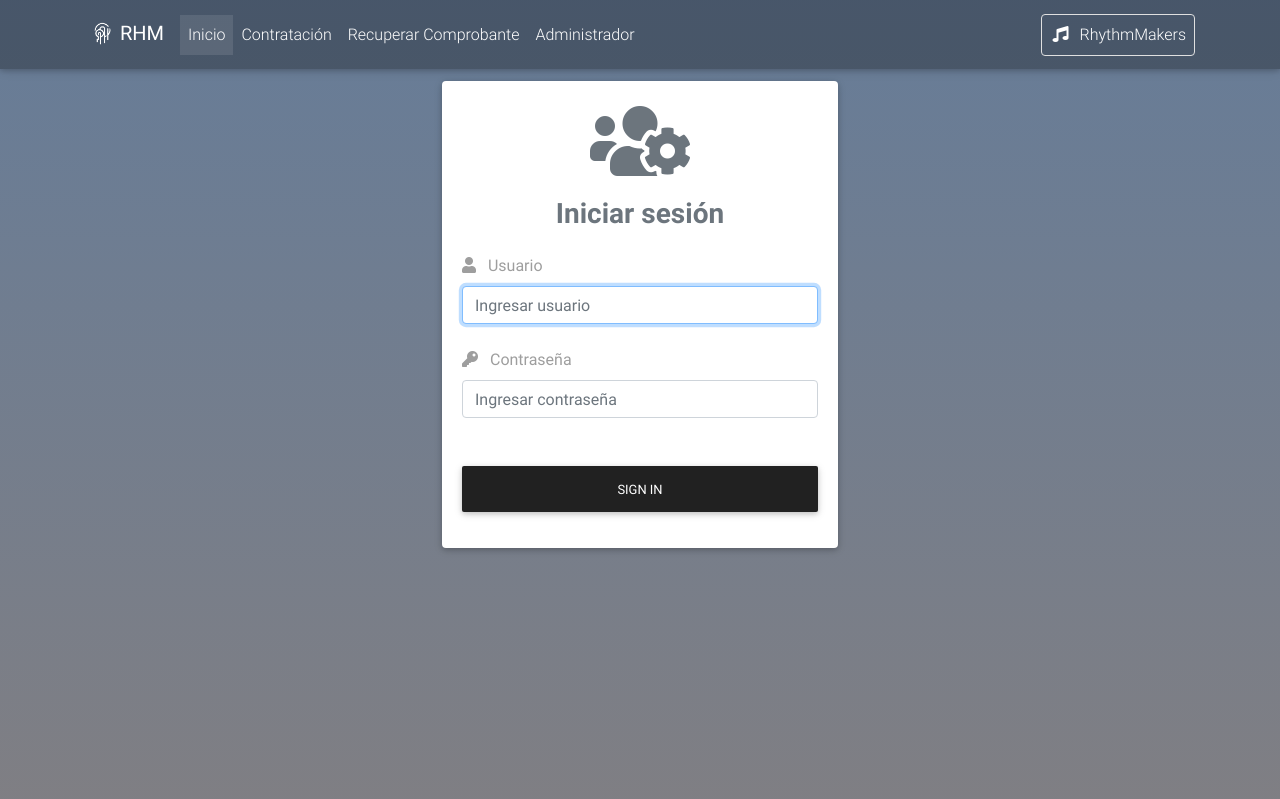
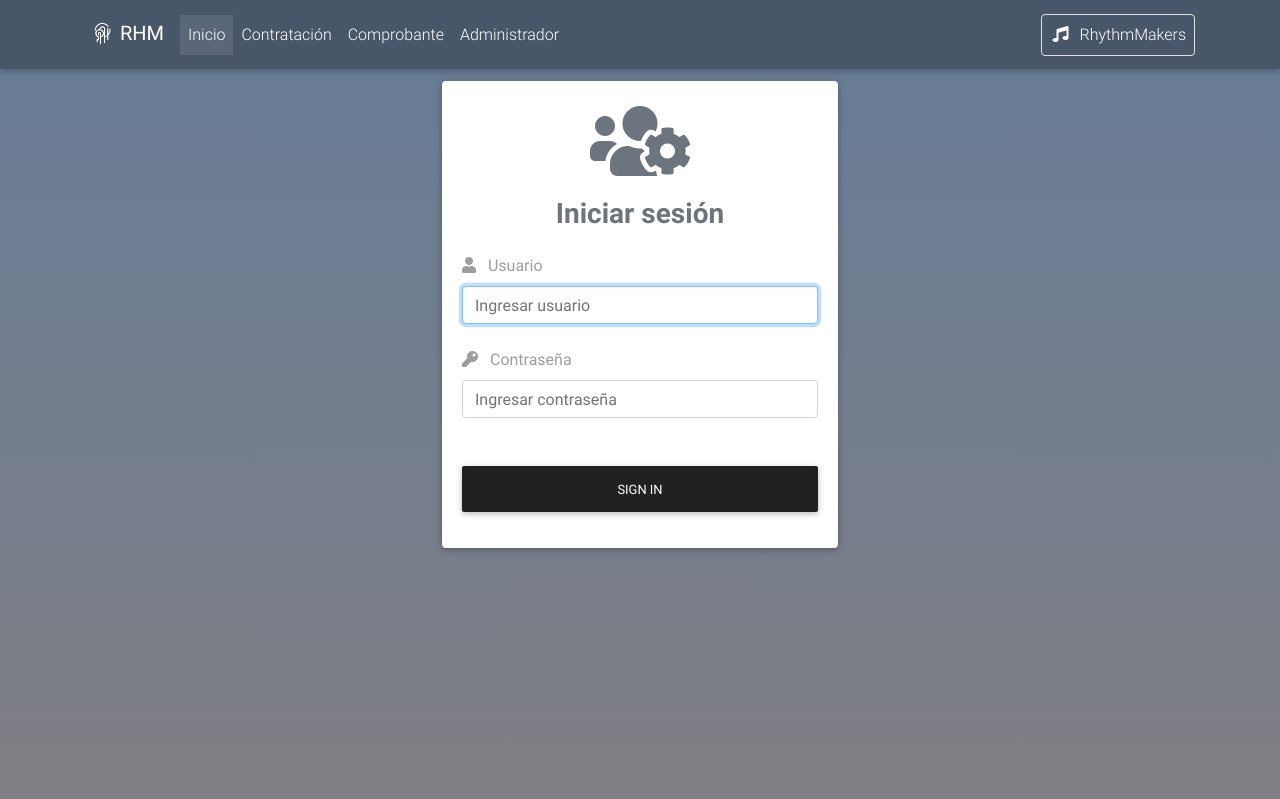
Before and after one commit to Andrelyn12035/Proyecto_DJ_E7, a PHP site: page /login_admin.html in a window 1280 px wide. Shown: the top 799 px of the page. Run offline with PHP 8.4, Linux system fonts and the light colour scheme; some libraries are stand-ins or nearby versions.

Commit message:
Solución de error de posición del nav menu admin

```diff
--- a/login_admin.html
+++ b/login_admin.html
@@ -73,7 +73,7 @@
               <a class="nav-link" href="form.html" target="_self">Contratación</a>
             </li>
             <li class="nav-item">
-              <a class="nav-link" href="comprobante.html" target="_self">Recuperar Comprobante</a>
+              <a class="nav-link" href="comprobante.html" target="_self">Comprobante</a>
             </li>
             <li class="nav-item">
               <a class="nav-link" href="#" target="_self">Administrador</a>
--- a/php/footer.php
+++ b/php/footer.php
@@ -12,9 +12,3 @@
     </script>
 </body>
 </html>
-    <nav class="navbar navbar-dark bg-dark">
-        <div class="container">
-            <a href="#" class="navbar-brand font-weight-bold">MENU ADMINISTRADOR</a>
-            <a href="../login_admin.html"><button type="button" class="btn btn-danger font-weight-bold">SALIR</button></a>
-        </div>
-    </nav>
--- a/php/header.php
+++ b/php/header.php
@@ -13,3 +13,9 @@
     <link href="../css/mdb.min.css" rel="stylesheet">
 </head>
 <body>
+    <nav class="navbar navbar-dark bg-dark">
+        <div class="container">
+            <a href="#" class="navbar-brand font-weight-bold">MENU ADMINISTRADOR</a>
+            <a href="../login_admin.html"><button type="button" class="btn btn-danger font-weight-bold">SALIR</button></a>
+        </div>
+    </nav>
```
